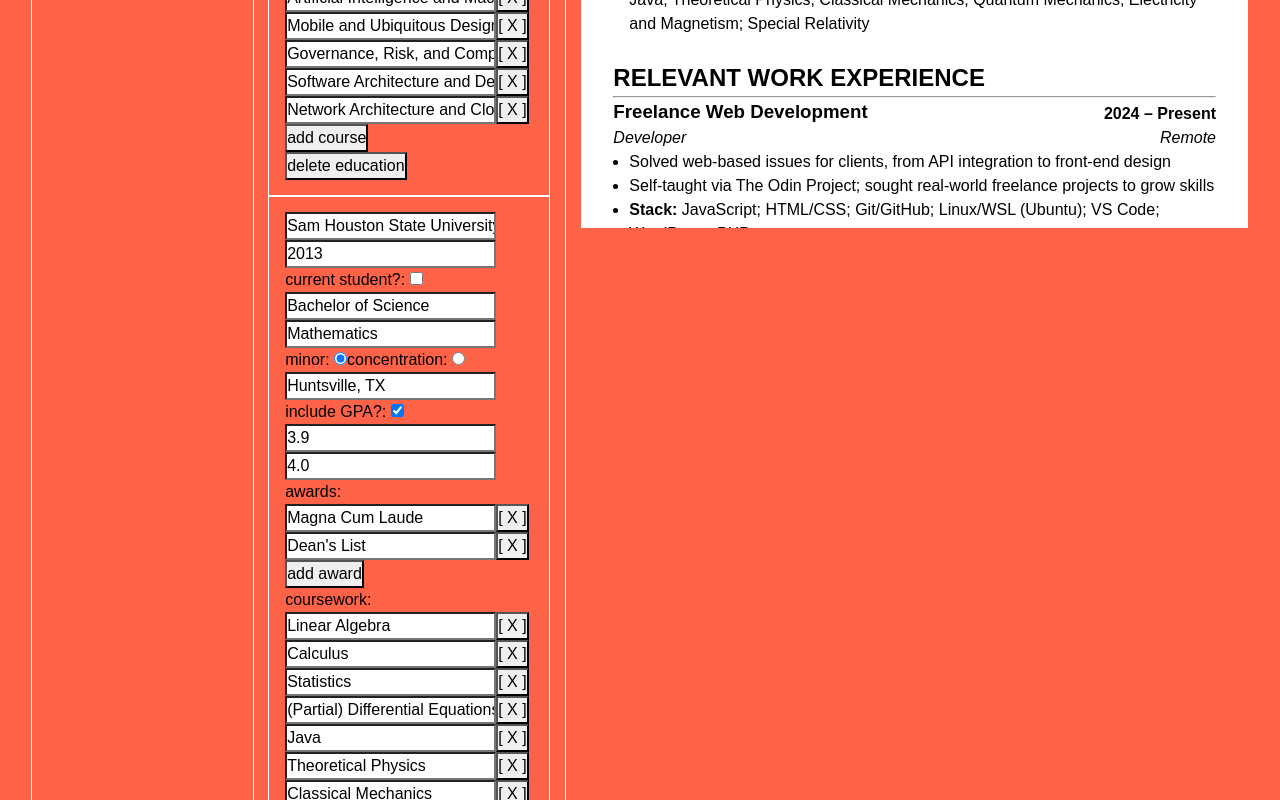
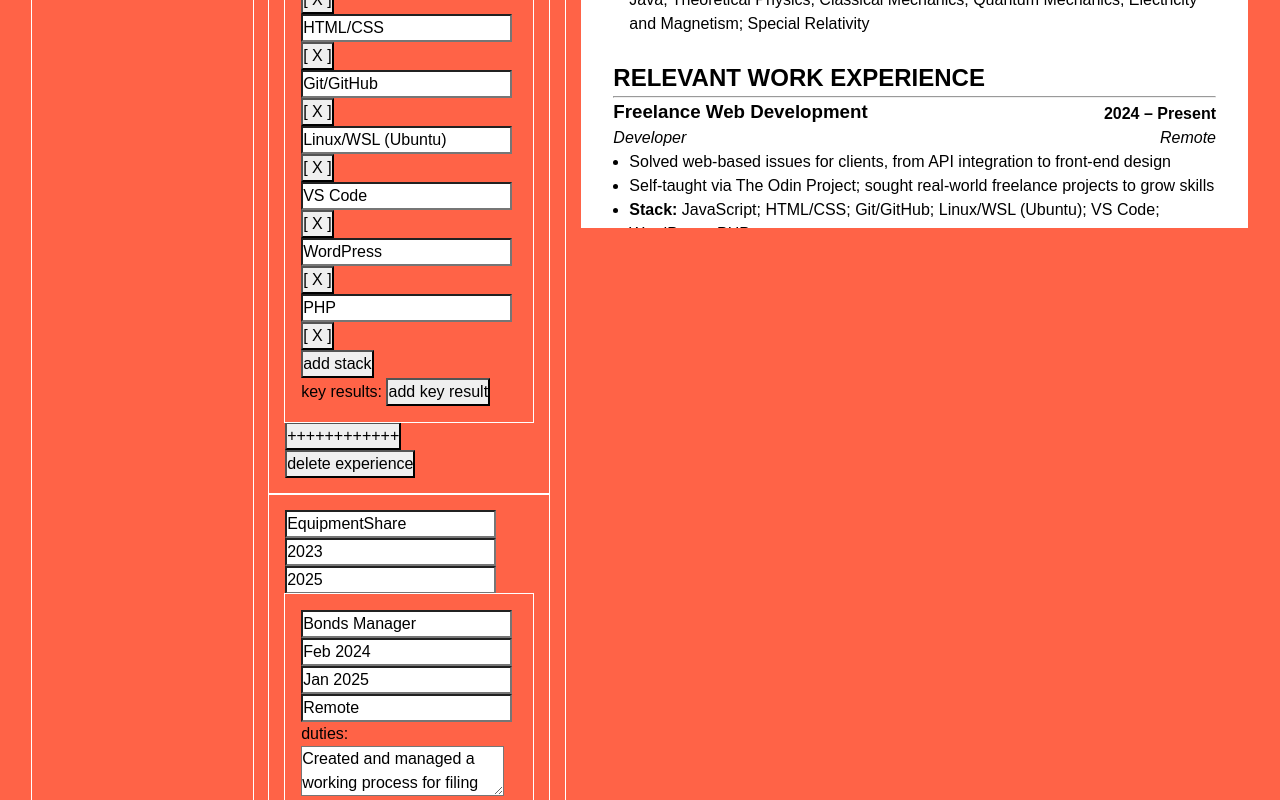
Before and after one commit to joshuaGmartin/cv-app, a React (Vite) app: page / in a window 1280 px wide. Shown: the part 560-1360 px from the top of the page. Built offline with nearby package versions, Linux system fonts and the light colour scheme.

Commit message:
Implement dataHandler to WorkEx.
Ready to clean up and merge.

```diff
--- a/src/components/InfoInput.jsx
+++ b/src/components/InfoInput.jsx
@@ -47,17 +47,17 @@ export default function InfoInput({ userData, setUserData, resetData }) {
           //   resetData={resetData}
           // />
 
-          <InfoInput_Education
+          // <InfoInput_Education
+          //   userData={userData}
+          //   setUserData={setUserData}
+          //   resetData={resetData}
+          // />
+
+          <InfoInput_WorkExp
             userData={userData}
             setUserData={setUserData}
             resetData={resetData}
           />
-
-          // <InfoInput_WorkExp
-          //   userData={userData}
-          //   setUserData={setUserData}
-          //   resetData={resetData}
-          // />
 
           // <InfoInput_SkillsAndInt
           //   userData={userData}
--- a/src/components/InfoInput_Education.jsx
+++ b/src/components/InfoInput_Education.jsx
@@ -20,7 +20,6 @@ export default function InfoInput_Education({
               setUserData,
               setFocusElementInfo
             )}
-
             <GetDataButton
               btnType={"delete"}
               userData={userData}
--- a/src/components/InfoInput_WorkExp.jsx
+++ b/src/components/InfoInput_WorkExp.jsx
@@ -1,3 +1,4 @@
+import { GetDataInput, GetDataButton } from "../modules/componentBuilder.jsx";
 import * as componentBuilder from "../modules/componentBuilder.jsx";
 import { FocusHandler } from "../modules/Helper.jsx";
 
@@ -12,7 +13,7 @@ export default function InfoInput_WorkExp({
     <div className="InfoInput_WorkExp">
       {userData.workExperience.map((thisWork) => {
         return (
-          <div key={thisWork.id} className="work-exp-section">
+          <div key={thisWork.id} className="work-exp-section" id={thisWork.id}>
             {getWorkExpInputs(
               thisWork,
               userData,
@@ -20,15 +21,23 @@ export default function InfoInput_WorkExp({
               setFocusElementInfo,
               resetData
             )}
+            <GetDataButton
+              btnType={"delete"}
+              userData={userData}
+              setUserData={setUserData}
+              level_0_key={"workExperience"}
+              level_1_id={thisWork.id}
+            />
           </div>
         );
       })}
-      {componentBuilder.getAddSectionButton(
-        userData,
-        setUserData,
-        resetData,
-        "workExperience"
-      )}
+      {/* check this <--------------------------------------------------- */}
+      <GetDataButton
+        btnType={"add"}
+        userData={userData}
+        setUserData={setUserData}
+        level_0_key={"workExperience"}
+      />
     </div>
   );
 }
@@ -57,32 +66,29 @@ function getWorkExpInputs(
 function getWorkExpInputs_topLines(thisWork, userData, setUserData) {
   return (
     <div className="work-exp-top-lines-inputs">
-      {componentBuilder.getTextInput(
-        thisWork,
-        "employer",
-        userData,
-        setUserData,
-        thisWork.id + "-employer-input",
-        "workExperience"
-      )}
+      <GetDataInput
+        userData={userData}
+        setUserData={setUserData}
+        level_0_key={"workExperience"}
+        level_1_key={"employer"}
+        level_1_id={thisWork.id}
+      />
 
       <div className="work-exp-section-time">
-        {componentBuilder.getTextInput(
-          thisWork,
-          "totalTimeStart",
-          userData,
-          setUserData,
-          thisWork.id + "-totalTimeStart-input",
-          "workExperience"
-        )}
-        {componentBuilder.getTextInput(
-          thisWork,
-          "totalTimeEnd",
-          userData,
-          setUserData,
-          thisWork.id + "-totalTimeEnd-input",
-          "workExperience"
-        )}
+        <GetDataInput
+          userData={userData}
+          setUserData={setUserData}
+          level_0_key={"workExperience"}
+          level_1_key={"totalTimeStart"}
+          level_1_id={thisWork.id}
+        />
+        <GetDataInput
+          userData={userData}
+          setUserData={setUserData}
+          level_0_key={"workExperience"}
+          level_1_key={"totalTimeEnd"}
+          level_1_id={thisWork.id}
+        />
       </div>
     </div>
   );
@@ -99,53 +105,58 @@ function getWorkExpInputs_jobSection(
     <>
       {thisWork.jobsInfo.map((thisJob) => {
         return (
-          <div key={thisJob.id} className="work-exp-job-section">
-            {componentBuilder.getTextInput_nested1(
-              userData,
-              setUserData,
-              thisWork,
-              "workExperience",
-              thisJob,
-              "jobsInfo",
-              "position",
-              thisWork.id + "-position-input"
-            )}
+          <div
+            key={thisJob.id}
+            className="work-exp-job-section"
+            id={thisJob.id}
+          >
+            <GetDataInput
+              userData={userData}
+              setUserData={setUserData}
+              level_0_key={"workExperience"}
+              level_1_key={"jobsInfo"}
+              level_1_id={thisWork.id}
+              level_2_key={"position"}
+              level_2_id={thisJob.id}
+              listIndexToChange={""}
+            />
 
             {thisWork.jobsInfo.length > 1 ? (
-              <>
-                {componentBuilder.getTextInput_nested1(
-                  userData,
-                  setUserData,
-                  thisWork,
-                  "workExperience",
-                  thisJob,
-                  "jobsInfo",
-                  "timeStart",
-                  thisWork.id + "-timeStart-input"
-                )}
-                {componentBuilder.getTextInput_nested1(
-                  userData,
-                  setUserData,
-                  thisWork,
-                  "workExperience",
-                  thisJob,
-                  "jobsInfo",
-                  "timeEnd",
-                  thisWork.id + "-timeEnd-input"
-                )}
-              </>
+              <div className="job-exp-section-time">
+                <GetDataInput
+                  userData={userData}
+                  setUserData={setUserData}
+                  level_0_key={"workExperience"}
+                  level_1_key={"jobsInfo"}
+                  level_1_id={thisWork.id}
+                  level_2_key={"timeStart"}
+                  level_2_id={thisJob.id}
+                  listIndexToChange={""}
+                />
+                <GetDataInput
+                  userData={userData}
+                  setUserData={setUserData}
+                  level_0_key={"workExperience"}
+                  level_1_key={"jobsInfo"}
+                  level_1_id={thisWork.id}
+                  level_2_key={"timeEnd"}
+                  level_2_id={thisJob.id}
+                  listIndexToChange={""}
+                />
+              </div>
             ) : null}
 
-            {componentBuilder.getTextInput_nested1(
-              userData,
-              setUserData,
-              thisWork,
-              "workExperience",
-              thisJob,
-              "jobsInfo",
-              "location",
-              thisWork.id + "-location-input"
-            )}
+            <div className="wrapper">
+              <GetDataInput
+                userData={userData}
+                setUserData={setUserData}
+                level_0_key={"workExperience"}
+                level_1_key={"jobsInfo"}
+                level_1_id={thisWork.id}
+                level_2_key={"location"}
+                level_2_id={thisJob.id}
+              />
+            </div>
             {getWorkExpInputs_listInputs(
               thisWork,
               thisJob,
@@ -153,6 +164,8 @@ function getWorkExpInputs_jobSection(
               setUserData,
               setFocusElementInfo
             )}
+
+            {/* delete job button */}
           </div>
         );
       })}
@@ -175,24 +188,105 @@ function getWorkExpInputs_listInputs(
   setUserData,
   setFocusElementInfo
 ) {
+  const workExpListKeys = ["duties", "stack", "keyResults"];
+
   return (
-    <div className="work-exp-list-inputs">
-      <div className="work-exp-duties">
-        duties:
-        {thisJob.duties.map((thisDuty, index) => {
-          return (
-            <div className="job-duty" key={index}>
-              <textarea
-                className="job-duty-description-input"
-                placeholder="job duty description"
-                value={thisDuty}
-                onChange={() => console.log()}
-                // onChange={() => {}}
-              ></textarea>
+    <div className="jobsInfo-input-lists">
+      {workExpListKeys.map((workExpListKey, topIndex) => {
+        return (
+          <div
+            key={"workExpListKey" + topIndex}
+            className={`jobsInfo-input-list-${workExpListKey}`}
+          >
+            <div className="list-item-inputs">
+              {workExpListKey === "keyResults" ? "key results" : workExpListKey}
+              {": "}
+              {thisJob[workExpListKey].map((_, index) => {
+                return (
+                  <div className={workExpListKey + "-list-item"} key={index}>
+                    <GetDataInput
+                      userData={userData}
+                      setUserData={setUserData}
+                      level_0_key={"workExperience"}
+                      level_1_key={"jobsInfo"}
+                      level_1_id={thisWork.id}
+                      level_2_key={workExpListKey}
+                      level_2_id={thisJob.id}
+                      listIndexToChange={index}
+                    />
+                    <GetDataButton
+                      btnType={"delete"}
+                      userData={userData}
+                      setUserData={setUserData}
+                      level_0_key={"workExperience"}
+                      level_1_key={"jobsInfo"}
+                      level_1_id={thisWork.id}
+                      level_2_key={workExpListKey}
+                      level_2_id={thisJob.id}
+                      listIndexToChange={index}
+                      setFocusElementInfo={setFocusElementInfo}
+                    />
+                  </div>
+                );
+              })}
+              <GetDataButton
+                btnType={"add"}
+                userData={userData}
+                setUserData={setUserData}
+                level_0_key={"workExperience"}
+                level_1_key={"jobsInfo"}
+                level_1_id={thisWork.id}
+                level_2_key={workExpListKey}
+                level_2_id={thisJob.id}
+                setFocusElementInfo={setFocusElementInfo}
+              />
             </div>
-          );
-        })}
-      </div>
+          </div>
+        );
+      })}
     </div>
   );
 }
+
+// <div className="list-item-inputs">
+//               duties:
+//               {thisJob.duties.map((_, index) => {
+//                 return (
+//                   <div className="job-duty" key={index}>
+//                     <GetDataInput
+//                       userData={userData}
+//                       setUserData={setUserData}
+//                       level_0_key={"workExperience"}
+//                       level_1_key={"jobsInfo"}
+//                       level_1_id={thisWork.id}
+//                       level_2_key={"duties"}
+//                       level_2_id={thisJob.id}
+//                       listIndexToChange={index}
+//                     />
+//                     <GetDataButton
+//                       btnType={"delete"}
+//                       userData={userData}
+//                       setUserData={setUserData}
+//                       level_0_key={"workExperience"}
+//                       level_1_key={"jobsInfo"}
+//                       level_1_id={thisWork.id}
+//                       level_2_key={"duties"}
+//                       level_2_id={thisJob.id}
+//                       listIndexToChange={index}
+//                       setFocusElementInfo={setFocusElementInfo}
+//                     />
+//                   </div>
+//                 );
+//               })}
+//               <GetDataButton
+//                 btnType={"add"}
+//                 userData={userData}
+//                 setUserData={setUserData}
+//                 level_0_key={"workExperience"}
+//                 level_1_key={"jobsInfo"}
+//                 level_1_id={thisWork.id}
+//                 level_2_key={"duties"}
+//                 level_2_id={thisJob.id}
+//                 setFocusElementInfo={setFocusElementInfo}
+//               />
+//             </div>
--- a/src/modules/Helper.jsx
+++ b/src/modules/Helper.jsx
@@ -31,8 +31,7 @@ export function FocusHandler() {
 
     inputCollectionElm
       .querySelector("div:last-of-type")
-      .querySelector("input")
-      .focus();
+      .firstElementChild.focus();
 
     console.log(inputCollectionElm);
 
--- a/src/modules/componentBuilder.jsx
+++ b/src/modules/componentBuilder.jsx
@@ -8,9 +8,9 @@ templates:
   setUserData={setUserData}
   level_0_key={""}
   level_1_key={""}
-  level_1_id={""}
+  level_1_id={}
   level_2_key={""}
-  level_2_id={""}
+  level_2_id={}
   listIndexToChange={""}
 />
 
@@ -20,9 +20,9 @@ templates:
   setUserData={setUserData}
   level_0_key={""}
   level_1_key={""}
-  level_1_id={""}
+  level_1_id={}
   level_2_key={""}
-  level_2_id={""}
+  level_2_id={}
   listIndexToChange={""}
   setFocusElementInfo={setFocusElementInfo}
 />
@@ -473,11 +473,27 @@ function get_level_2_textInput(args, this_level_1) {
 
 function get_level_2_listItemInput(args, this_level_1) {
   const this_level_2 = get_this_level_2(args, this_level_1);
+  let placeholder = args.level_2_key;
 
+  switch (args.level_2_key) {
+    case "duties":
+      placeholder = "duty";
+      break;
+    case "keyResults":
+      placeholder = "key result";
+      break;
+  }
+
+  //handle textarea inputs
+  if (
+    args.level_0_key === "workExperience" &&
+    args.level_1_key === "jobsInfo" &&
+    (args.level_2_key === "duties" || args.level_2_key === "keyResults")
+  ) {
     return (
       <textarea
         type="text"
-      placeholder={args.level_2_key}
+        placeholder={placeholder}
         value={this_level_2[args.level_2_key][args.listIndexToChange]}
         onChange={(e) =>
           changeData({
@@ -489,6 +505,24 @@ function get_level_2_listItemInput(args, this_level_1) {
     );
   }
 
+  // handle other inputs
+  else {
+    return (
+      <input
+        type="text"
+        placeholder={placeholder}
+        value={this_level_2[args.level_2_key][args.listIndexToChange]}
+        onChange={(e) =>
+          changeData({
+            ...args,
+            e: e,
+          })
+        }
+      />
+    );
+  }
+}
+
 // ----------------------------------------------
 // buttons
 // ----------------------------------------------
@@ -496,9 +530,14 @@ function get_level_2_listItemInput(args, this_level_1) {
 // ************** level 0 **************
 
 function get_level_0_deleteButton(args) {
+  let btnLabel = args.level_0_key;
+
+  //handle special
+  if (args.level_0_key === "workExperience") btnLabel = "experience";
+
   return (
     <button
-      className={`delete-${args.level_0_key}-button`}
+      className={`delete-${args.level_0_key}-button delete-in-level-0-button`}
       onClick={(e) =>
         changeData({
           ...args,
@@ -506,12 +545,17 @@ function get_level_0_deleteButton(args) {
         })
       }
     >
-      delete {args.level_0_key}
+      delete {btnLabel}
     </button>
   );
 }
 
 function get_level_0_addButton(args) {
+  let btnLabel = args.level_0_key;
+
+  //handle special
+  if (args.level_0_key === "workExperience") btnLabel = "experience";
+
   return (
     <button
       className={`add-${args.level_0_key}-button`}
@@ -522,7 +566,7 @@ function get_level_0_addButton(args) {
         })
       }
     >
-      add {args.level_0_key}
+      add {btnLabel}
     </button>
   );
 }
@@ -571,11 +615,43 @@ function get_level_1_addButton(args) {
 // ************** level 2 **************
 
 function get_level_2_deleteButton(args) {
-  return;
+  return (
+    <button
+      className={`delete-${args.level_1_key}-${args.level_2_key}-button`}
+      onClick={() => changeData(args)}
+    >
+      {"[ X ]"}
+    </button>
+  );
 }
 
 function get_level_2_addButton(args) {
-  return;
+  let buttonText = args.level_2_key;
+  switch (args.level_2_key) {
+    case "duties":
+      buttonText = "duty";
+      break;
+    case "keyResults":
+      buttonText = "key result";
+      break;
+  }
+
+  return (
+    <button
+      className={`add-${args.level_1_key}-${args.level_2_key}-button`}
+      onClick={() => {
+        // fix <----------------------------------------------------------
+        args.setFocusElementInfo({
+          focusElm_id: args.level_2_id,
+          focusElm_section: args.level_1_key,
+          focusElm_list: args.level_2_key,
+        });
+        changeData(args);
+      }}
+    >
+      {"add " + buttonText}
+    </button>
+  );
 }
 
 // =======================================================================================
```
Also changed, not shown: src/components/ResumePortion_WorkExp.jsx (+37 -10 lines), src/modules/dataHandler.js (+65 -1 lines), 1 other file (tests, documents, lock files or other folders). Lines whose indentation alone changed are shown as unchanged.
